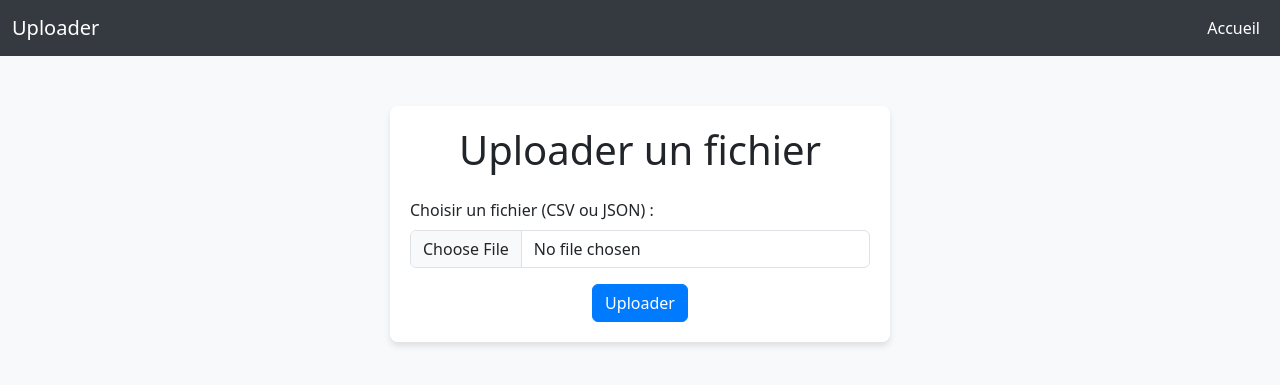
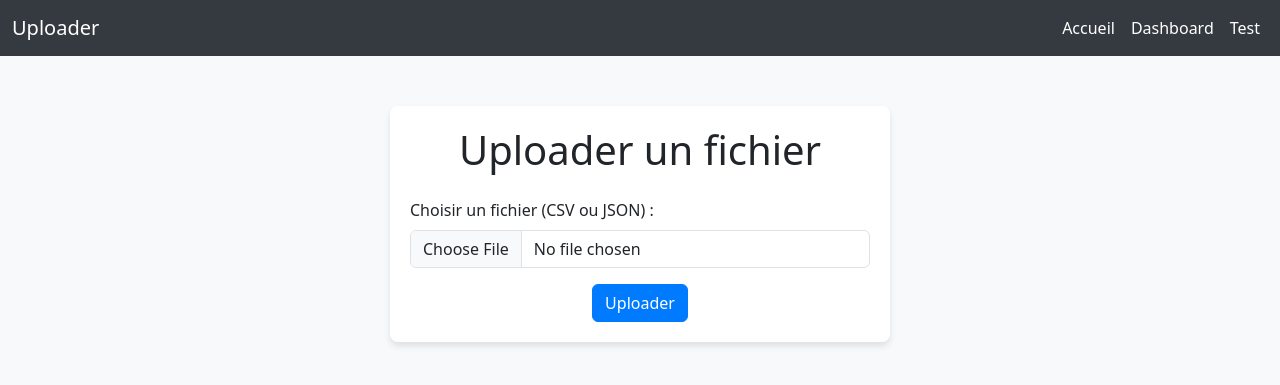
Before and after one commit to isned/projet_ELK, a Flask app: page /upload in a window 1280 px wide. Shown: the top 385 px of the page. Run offline with Flask 3, Linux system fonts and the light colour scheme.

Commit message:
some updates

```diff
--- a/app/routes.py
+++ b/app/routes.py
@@ -38,3 +38,9 @@ def upload_file():
             return redirect(url_for('main.home'))
 
     return render_template("upload.html", title="Uploader un fichier")
+
+
+
+@main.route('/dashboard')
+def dashboard():
+    return render_template('dashboard.html')
--- a/app/templates/upload.html
+++ b/app/templates/upload.html
@@ -42,12 +42,16 @@
                 <span class="navbar-toggler-icon"></span>
             </button>
             <div class="collapse navbar-collapse" id="navbarNav">
-                <ul class="navbar-nav ms-auto">
+                <ul class="navbar-nav ms-auto"> <!-- Ensures the links are aligned to the right -->
                     <li class="nav-item">
                         <a class="nav-link" href="{{ url_for('index') }}">Accueil</a>
-
                     </li>
-
+                    <li class="nav-item">
+                        <a class="nav-link" href="{{ url_for('main.dashboard') }}">Dashboard</a>
+                    </li>
+                    <li class="nav-item">
+                        <a class="nav-link" href="{{ url_for('index') }}">Test</a>
+                    </li>
                 </ul>
             </div>
         </div>
@@ -67,6 +71,8 @@
         </form>
     </div>
 
+
+
     <script src="https://cdn.jsdelivr.net/npm/bootstrap@5.3.0/dist/js/bootstrap.bundle.min.js"></script>
 </body>
 </html>
--- a/run.py
+++ b/run.py
@@ -17,6 +17,8 @@ app.config['SECRET_KEY'] = os.urandom(24)  # Vous pouvez aussi définir une clé
 def index():
     return render_template('index.html')
 
+
+
 if __name__ == "__main__":
     # Lancer l'application Flask en mode debug
     app.run(debug=True, port=5003)
```
Also changed, not shown: app/templates/dashboard.html (added, +7 -0 lines).
